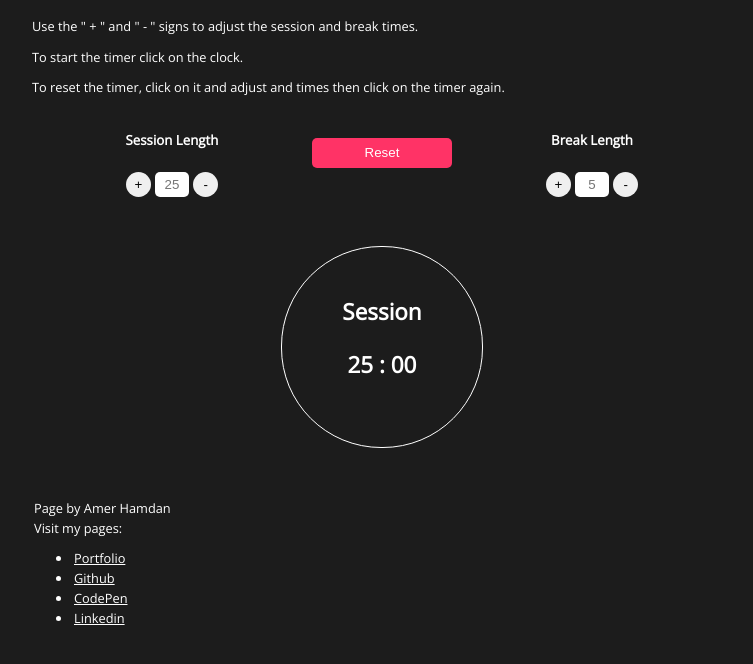
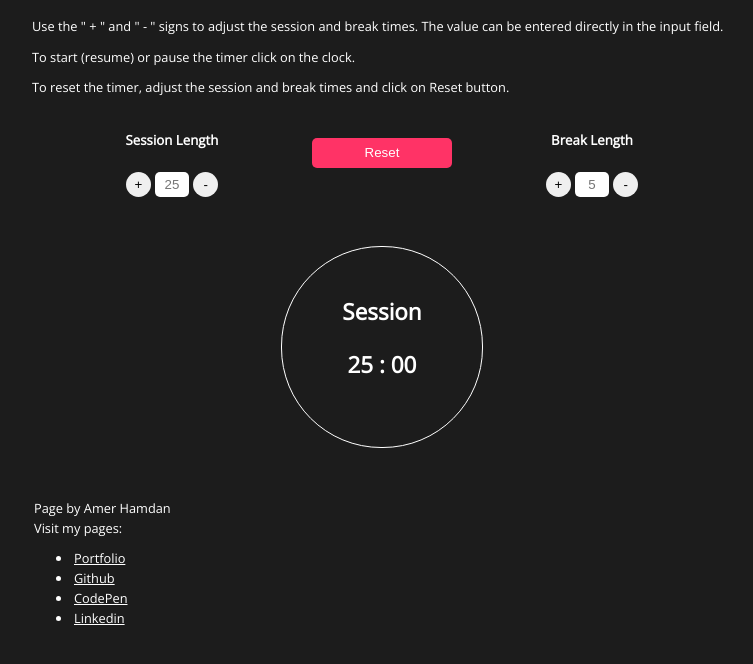
Before and after one commit to amashamdan/pomodoro, a plain HTML site: page index.html in a window 1280 px wide. Shown: the part 56-720 px from the top of the page, without its empty margins (258-1011 px from the left). Drawn offline with nearby package versions, Linux system fonts and the light colour scheme.

Commit message:
Feat: Added comments and updated instructions.
Comments are added. The instructions at the top of the page are updated.

```diff
--- a/index.html
+++ b/index.html
@@ -3,30 +3,42 @@
 <head>
 	<title>Pomodoro Clock</title>
 	<meta charset="UTF-8">
+	<!-- Call to google fonts. -->
 	<link href='https://fonts.googleapis.com/css?family=Open+Sans:300' rel='stylesheet' type='text/css'>
 	<link rel="stylesheet" href="css/main.css">
 	<script src="js/jquery.min.js"></script>
 	<script src="js/script.js"></script>
 </head>
 <body>
+	<!-- Container div, includes all elements. -->
 	<div class="container">
+		<!-- The clock div, includes the header, instructions, controls and the timer. -->
 		<div class="clock">
+			<!-- Page's header -->
 			<h2 class="header">Pomodoro Clock</h2>
+			<!-- Instructions section. -->
 			<div class="instructions">
-				<p>Use the " + " and  " - " signs to adjust the session and break times.</p>
-				<p>To start the timer click on the clock.</p>
-				<p>To reset the timer, click on it and adjust and times then click on the timer again.</p>
+				<p>Use the " + " and  " - " signs to adjust the session and break times. The value can be entered directly in the input field.</p>
+				<p>To start (resume) or pause the timer click on the clock.</p>
+				<p>To reset the timer, adjust the session and break times and click on Reset button.</p>
 			</div>
+			<!-- The controls section has three parts, controls for session timer, reset button and controls for break timer. -->
 			<div class="controls">
+				<!-- Session controls -->
 				<div class="session">
 					<h5>Session Length</h5>
+					<!-- + button for session -->
 					<button class="controller plus">+</button>
+					<!-- Input field for session timer, default value stored in placeholder -->
 					<input class="time-input session-input" type="text" placeholder="25"></input>
+					<!-- - button for seesion -->
 					<button class="controller minus">-</button>
 				</div>
+				<!-- Reset button div. Given own div for styling between session and break control divs -->
 				<div class="reset">
 					<button class="reset-button">Reset</button>
 				</div>
+				<!-- Break controls div, same layout as session div. -->
 				<div class="break">
 					<h5>Break Length</h5>
 					<button class="controller plus">+</button>
@@ -34,10 +46,13 @@
 					<button class="controller minus">-</button>
 				</div>
 			</div>
+			<!-- Timer div -->
 			<div class="timer">
 				<div class="timer-wrap">
 					<br/>
+					<!-- Status of the timer (session or break) -->
 					<h3 class="status">Session</h3>
+					<!-- Time -->
 					<h3 class="current-time">25 : 00</h3>
 				</div>
 			</div>
```
